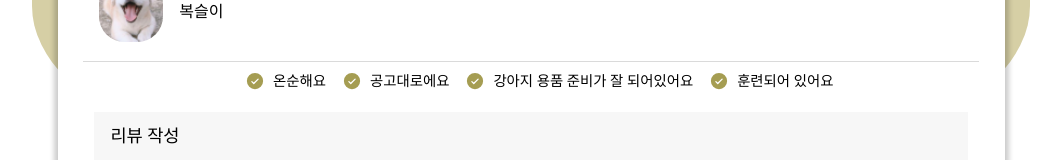
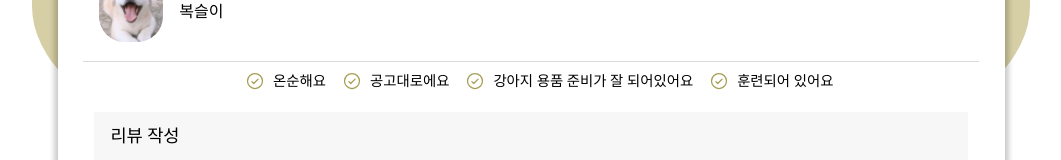
Before and after one commit to Step3-kakao-tech-campus/Team17_FE, a React (Vite) app: page /review in a window 1280 px wide. Shown: the part 194-354 px from the top of the page, without its empty margins (96-1157 px from the left). Built offline with nearby package versions, Linux system fonts and the light colour scheme; a web font is replaced by a local one.

Commit message:
feat: 가상 데이터로 연결

```diff
--- a/src/components/organisms/PayBox.tsx
+++ b/src/components/organisms/PayBox.tsx
@@ -1,7 +1,46 @@
 import * as S from '../../styles/organisms/PayBox';
 import { PawPrint, CheckCircle } from '@phosphor-icons/react';
+import { comma } from '../../utils/convert';
+import { useNavigate } from 'react-router-dom';
+
+const data = {
+  success: true,
+  response: {
+    id: 1,
+    start: '2023-07-18T05:56:34.157+00:00',
+    end: '2023-07-18T07:56:34.157+00:00',
+    notifications: {
+      id: 1,
+      cost: 30000,
+      dog: {
+        breed: '시바견',
+        age: 3,
+        image: '/images/dog-sample.png',
+      },
+    },
+  },
+
+  error: null,
+};
 
 const PayBox = () => {
+  // request url = api/payment/{id}
+  const { start, end } = data.response;
+  const { dog, cost } = data.response.notifications;
+  const startDate = start.split('T');
+  const endDate = end.split('T');
+
+  const serviceCost = 1000;
+  const totalCost = comma(cost + serviceCost);
+
+  const userCoin = comma(10000);
+
+  const navigate = useNavigate();
+  const handlePayment = () => {
+    navigate('/review');
+  };
+
+  // Todo: 견주 프로필에 image 받아온 값 넣기
   return (
     <S.Container>
       <div>
@@ -9,7 +48,7 @@ const PayBox = () => {
         <S.Profile>
           <S.ProfileWrapper>
             <S.ProfileImage
-              src="/images/dog-sample.png"
+              src={dog.image}
               alt="결제하기 견주 프로필"
               size="4"
               className="pay__profile"
@@ -26,32 +65,36 @@ const PayBox = () => {
                 className="paw__icon"
               />
             </S.CoinWrapper>
-            <span className="dog__coin">10,000멍</span>
+            <span className="dog__coin">{userCoin}멍</span>
           </S.CoinWrapper>
         </S.Profile>
         <S.WalkingWrapper>
           <S.WalkingInfo>
             <span>산책 시작일</span>
-            <span>2023.08.26 토 15:00</span>
+            <span>
+              {startDate[0]} {startDate[1].substring(0, 5)}
+            </span>
           </S.WalkingInfo>
           <S.WalkingInfo>
             <span>산책 종료일</span>
-            <span>2023.08.26 토 15:00</span>
+            <span>
+              {endDate[0]} {endDate[1].substring(0, 5)}
+            </span>
           </S.WalkingInfo>
         </S.WalkingWrapper>
         <S.PayServiceWrapper>
           <S.PayServiceInfo>
             <span>서비스 금액</span>
-            <span>9,000 멍</span>
+            <span>{cost} 멍</span>
           </S.PayServiceInfo>
           <S.PayServiceInfo>
             <span>서비스 수수료</span>
-            <span>+1,000 멍</span>
+            <span>+{comma(serviceCost)} 멍</span>
           </S.PayServiceInfo>
           <S.PayServiceInfo>
             <span>최종금액</span>
             <span>
-              <span className="total__price">10,000</span> 멍
+              <span className="total__price">{totalCost}</span> 멍
             </span>
           </S.PayServiceInfo>
           <S.PayServiceInfo>
@@ -70,7 +113,7 @@ const PayBox = () => {
           />
           <span>서비스 이용약관 동의</span>
         </S.ServicePolicy>
-        <S.PayButton>결제하기</S.PayButton>
+        <S.PayButton onClick={handlePayment}>결제하기</S.PayButton>
       </div>
     </S.Container>
   );
--- a/src/components/organisms/ReviewBox.tsx
+++ b/src/components/organisms/ReviewBox.tsx
@@ -1,9 +1,10 @@
 import { CheckCircle } from '@phosphor-icons/react';
 import * as S from '../../styles/organisms/ReviewBox';
-import { useState } from 'react';
+import React, { useCallback, useState } from 'react';
 import Slider from 'rc-slider';
 import 'rc-slider/assets/index.css';
 import Image from '../atoms/Image';
+import { useNavigate } from 'react-router-dom';
 
 const dogOwner = [
   '온순해요',
@@ -22,10 +23,31 @@ const partTimeWorker = [
 const ReviewBox = () => {
   const user = 'dogOwner';
   const [sliderValue, setSliderValue] = useState(39.5);
+  const [reviewList, setReviewList] = useState([false, false, false, false]);
+  const [review, setReview] = useState('');
 
-  const handleSliderChange = (e: any) => {
+  const handleSliderChange = useCallback(
+    (e: any) => {
       setSliderValue(e);
+    },
+    [sliderValue],
+  );
+
+  const navigate = useNavigate();
+  const handleReviewSubmit = () => {
+    navigate('/submit');
   };
+
+  const handleCheckboxClick = useCallback(
+    (idx: number) => {
+      const newReviewList = [...reviewList];
+      newReviewList[idx] = !newReviewList[idx];
+      setReviewList(newReviewList);
+    },
+    [reviewList],
+  );
+
+  // Todo: 사용자 프로필 데이터 받아오기
 
   return (
     <S.Container>
@@ -44,7 +66,8 @@ const ReviewBox = () => {
           <S.CheckboxTable>
             <S.CheckboxTr>
               <td>
-                <S.CheckboxLabel>
+                <S.CheckboxLabel onClick={() => handleCheckboxClick(0)}>
+                  {reviewList[0] ? (
                     <CheckCircle
                       color="#a59d52"
                       weight="fill"
@@ -52,11 +75,20 @@ const ReviewBox = () => {
                       className="check__icon"
                       style={{ marginLeft: '1rem', paddingRight: '0.5rem' }}
                     />
+                  ) : (
+                    <CheckCircle
+                      color="#a59d52"
+                      size={20}
+                      className="check__icon"
+                      style={{ marginLeft: '1rem', paddingRight: '0.5rem' }}
+                    />
+                  )}
                   {user === 'dogOwner' ? dogOwner[0] : partTimeWorker[0]}
                 </S.CheckboxLabel>
               </td>
               <td>
-                <S.CheckboxLabel>
+                <S.CheckboxLabel onClick={() => handleCheckboxClick(1)}>
+                  {reviewList[1] ? (
                     <CheckCircle
                       color="#a59d52"
                       weight="fill"
@@ -64,13 +96,22 @@ const ReviewBox = () => {
                       className="check__icon"
                       style={{ marginLeft: '1rem', paddingRight: '0.5rem' }}
                     />
+                  ) : (
+                    <CheckCircle
+                      color="#a59d52"
+                      size={20}
+                      className="check__icon"
+                      style={{ marginLeft: '1rem', paddingRight: '0.5rem' }}
+                    />
+                  )}
                   {user === 'dogOwner' ? dogOwner[1] : partTimeWorker[1]}
                 </S.CheckboxLabel>
               </td>
             </S.CheckboxTr>
             <S.CheckboxTr>
               <td>
-                <S.CheckboxLabel>
+                <S.CheckboxLabel onClick={() => handleCheckboxClick(2)}>
+                  {reviewList[2] ? (
                     <CheckCircle
                       color="#a59d52"
                       weight="fill"
@@ -78,11 +119,20 @@ const ReviewBox = () => {
                       className="check__icon"
                       style={{ marginLeft: '1rem', paddingRight: '0.5rem' }}
                     />
+                  ) : (
+                    <CheckCircle
+                      color="#a59d52"
+                      size={20}
+                      className="check__icon"
+                      style={{ marginLeft: '1rem', paddingRight: '0.5rem' }}
+                    />
+                  )}
                   {user === 'dogOwner' ? dogOwner[2] : partTimeWorker[2]}
                 </S.CheckboxLabel>
               </td>
               <td>
-                <S.CheckboxLabel>
+                <S.CheckboxLabel onClick={() => handleCheckboxClick(3)}>
+                  {reviewList[3] ? (
                     <CheckCircle
                       color="#a59d52"
                       weight="fill"
@@ -90,6 +140,14 @@ const ReviewBox = () => {
                       className="check__icon"
                       style={{ marginLeft: '1rem', paddingRight: '0.5rem' }}
                     />
+                  ) : (
+                    <CheckCircle
+                      color="#a59d52"
+                      size={20}
+                      className="check__icon"
+                      style={{ marginLeft: '1rem', paddingRight: '0.5rem' }}
+                    />
+                  )}
                   {user === 'dogOwner' ? dogOwner[3] : partTimeWorker[3]}
                 </S.CheckboxLabel>
               </td>
@@ -102,6 +160,8 @@ const ReviewBox = () => {
             placeholder="솔직한 후기를 작성해주세요!"
             name="review"
             id="review"
+            value={review}
+            onChange={(e) => setReview(e.target.value)}
           ></S.ReviewContent>
         </S.ReviewWrapper>
         <S.ReviewSliderWrapper>
@@ -126,7 +186,7 @@ const ReviewBox = () => {
             />
           </S.ReviewBowl>
         </S.ReviewSliderWrapper>
-        <S.ButtonWrapper>
+        <S.ButtonWrapper onClick={handleReviewSubmit}>
           <S.Button>리뷰 등록하기</S.Button>
         </S.ButtonWrapper>
       </div>
@@ -134,4 +194,4 @@ const ReviewBox = () => {
   );
 };
 
-export default ReviewBox;
+export default React.memo(ReviewBox);
```
Lines whose indentation alone changed are shown as unchanged.
